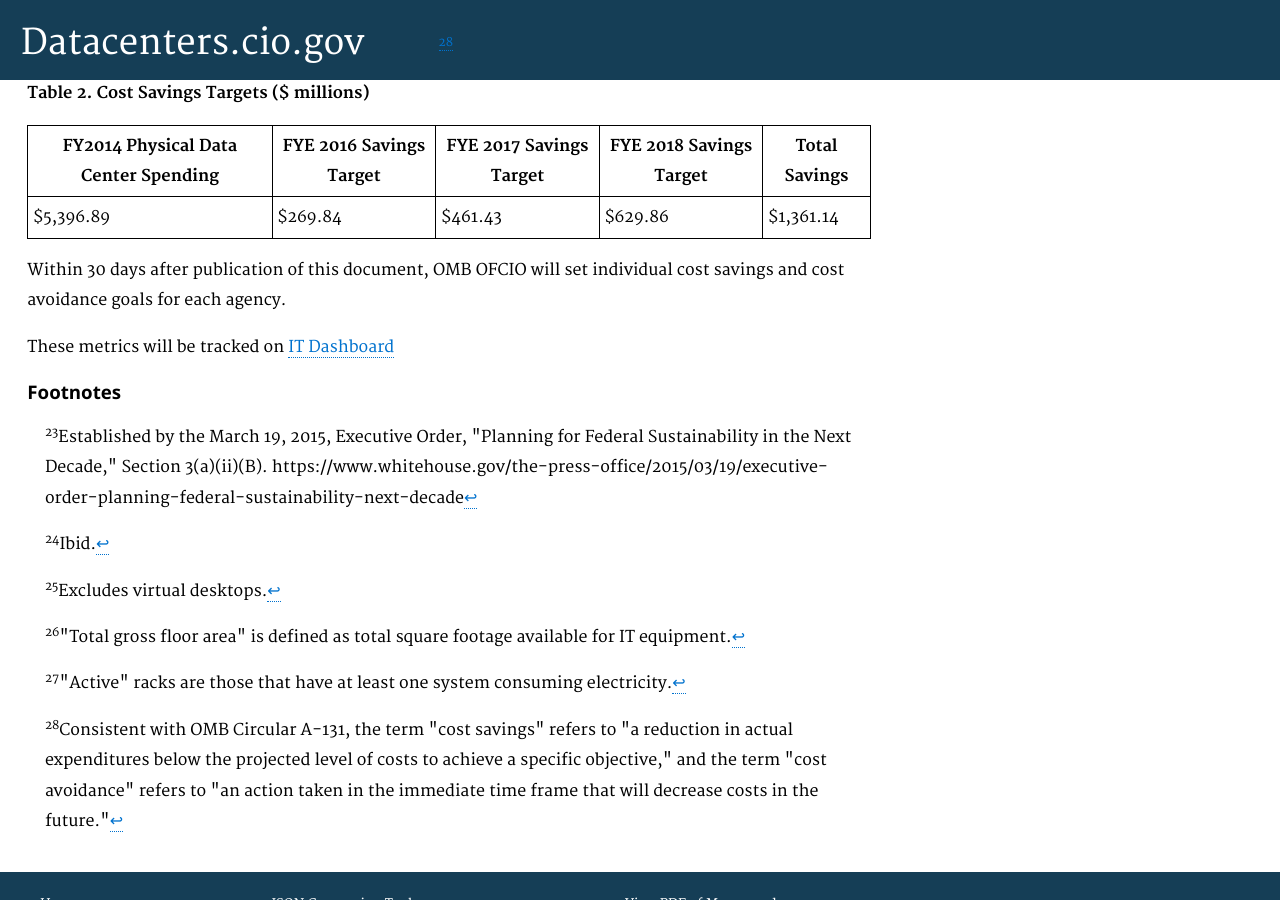
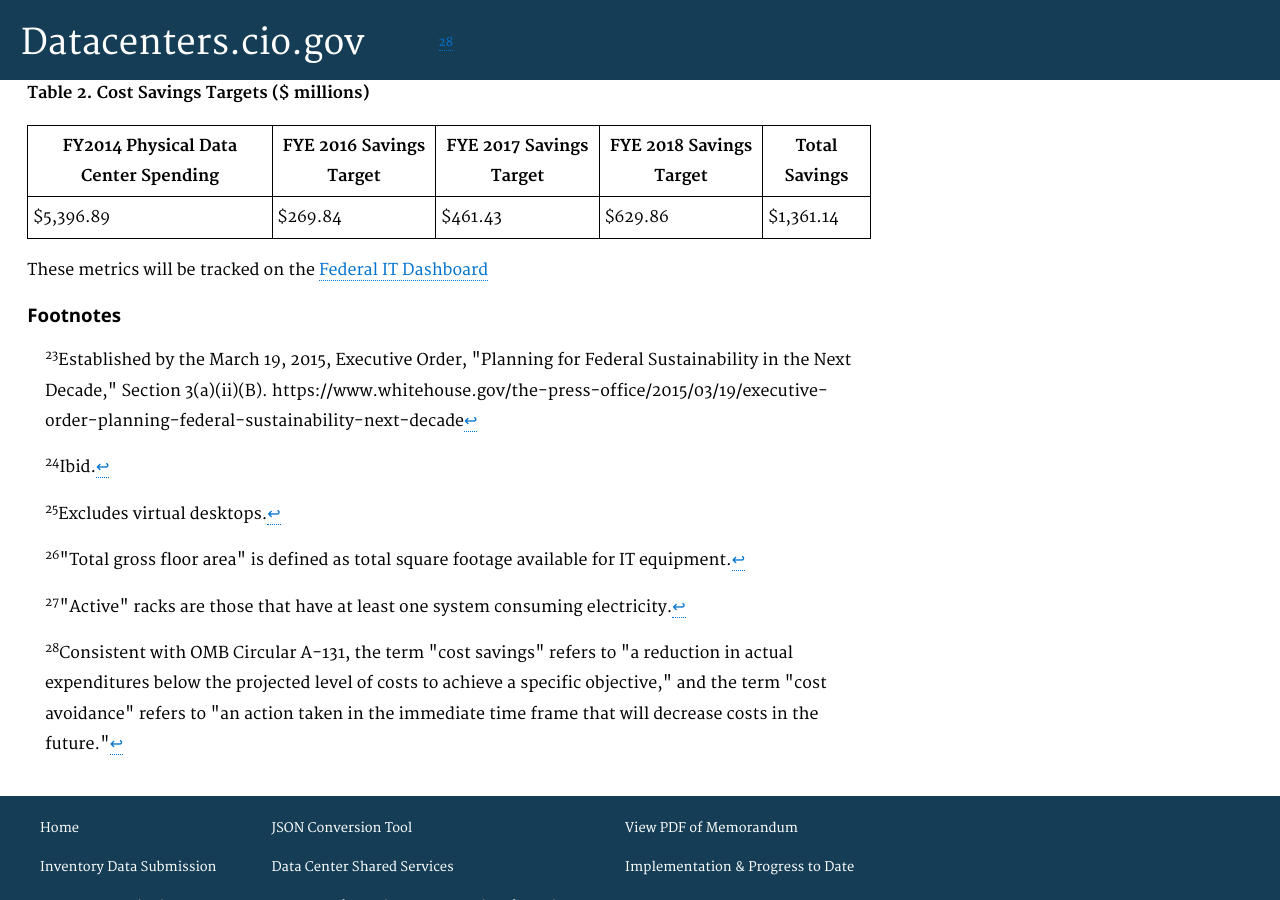
Before and after one commit to ydave-reisys/datacenters, a Jekyll site: the page built from pages/implementation-and-progress.html, in a window 1280 px wide and 900 px high, scrolled down 1885 px. Built offline with Jekyll 4.4.1, drawn with Linux system fonts in a browser that asks for light colours; nearby versions of some CDN libraries; Markdown is read by kramdown in place of the engine named in the settings.

Commit message:
Update implementation-and-progress.html

```diff
--- a/pages/implementation-and-progress.html
+++ b/pages/implementation-and-progress.html
@@ -91,9 +91,7 @@ description: "Implementation and Progress to Date Page"
 </tr>
 </tbody></table>
 
-<p>Within 30 days after publication of this document, OMB OFCIO will set individual cost savings and cost avoidance goals for each agency.</p>
-
-<p>These metrics will be tracked on <a href="https://www.itdashboard.gov/#analyze-metrics" target="_blank">IT Dashboard</a></p>
+<p>These metrics will be tracked on the <a href="https://www.itdashboard.gov/#analyze-metrics" target="_blank">Federal IT Dashboard</a></p>
 
 <h3 id="footnotes">Footnotes</h3>
 
```
